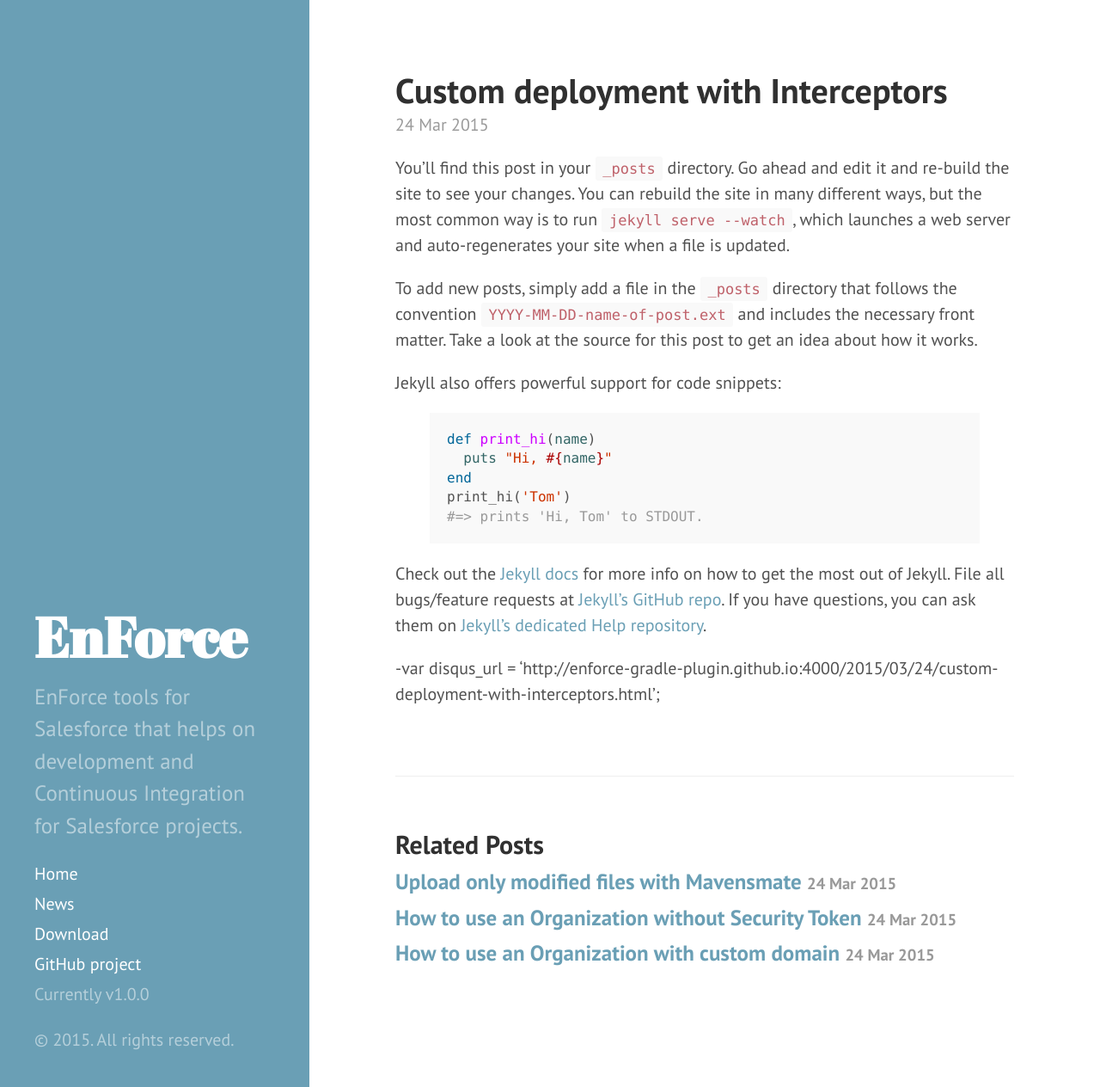
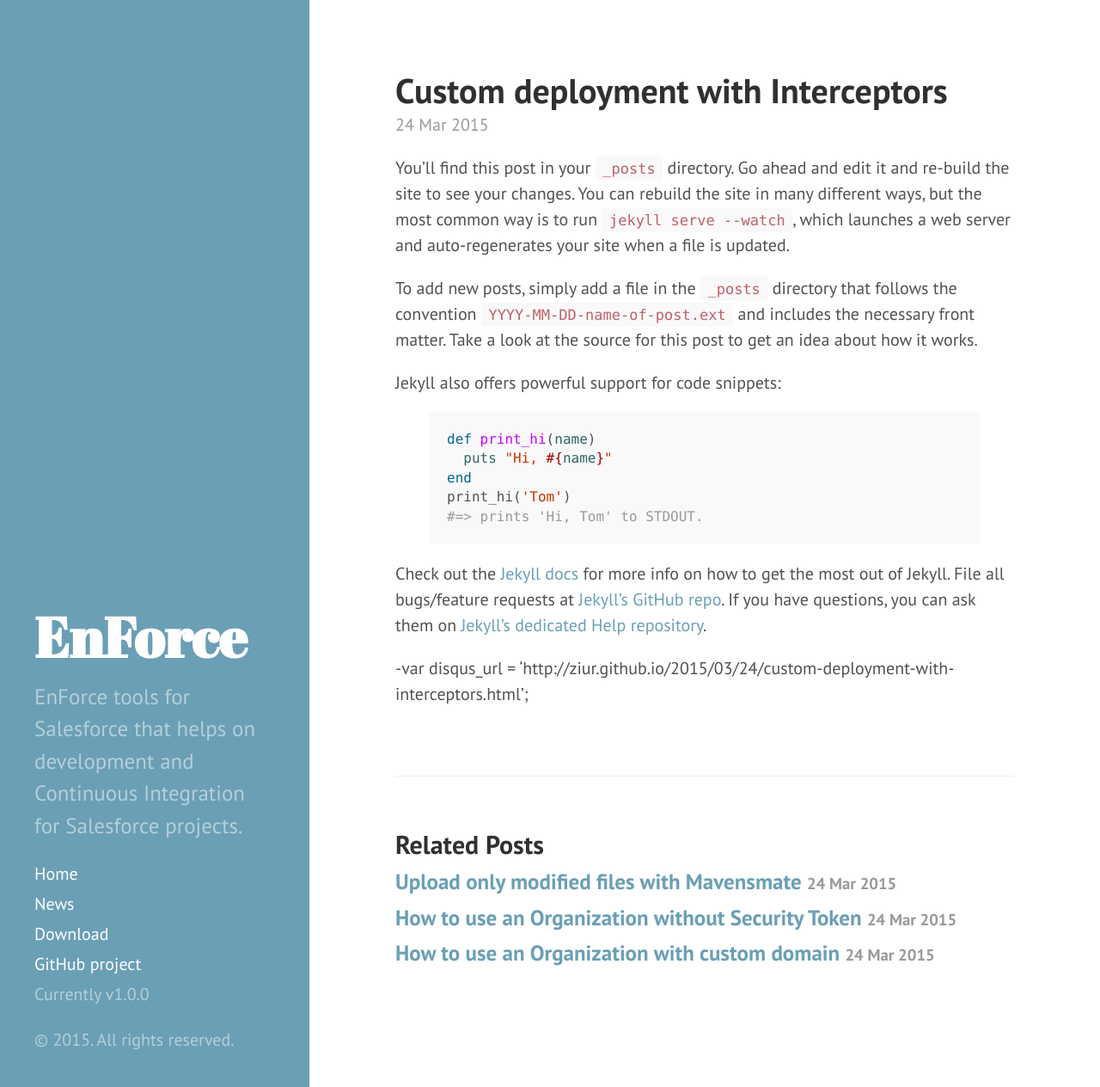
Before and after one commit to ziur/sdfc-idea, a Jekyll site: the page built from _posts/2015-03-24-custom-deployment-with-interceptors.md, in a window 1280 px wide and 1264 px high. Shown: the whole window at 86% size. Built offline with Jekyll 4.4.1, drawn with Linux system fonts in a browser that asks for light colours; part of the change alters nothing that is shown.

Commit message:
Updated website2

```diff
--- a/_config.yml
+++ b/_config.yml
@@ -18,7 +18,7 @@ relative_permalinks: true
 title:            EnForce
 tagline:          'EnForce tools for Salesforce'
 description:      'EnForce tools for Salesforce that helps on development and Continuous Integration for Salesforce projects.'
-url:              "http://enforce-gradle-plugin.github.io:4000"
+url:              "http://ziur.github.io"
 baseurl:          "/sdfc-idea/"
 author:
   name:           'Jalasoft Inc.'
```
